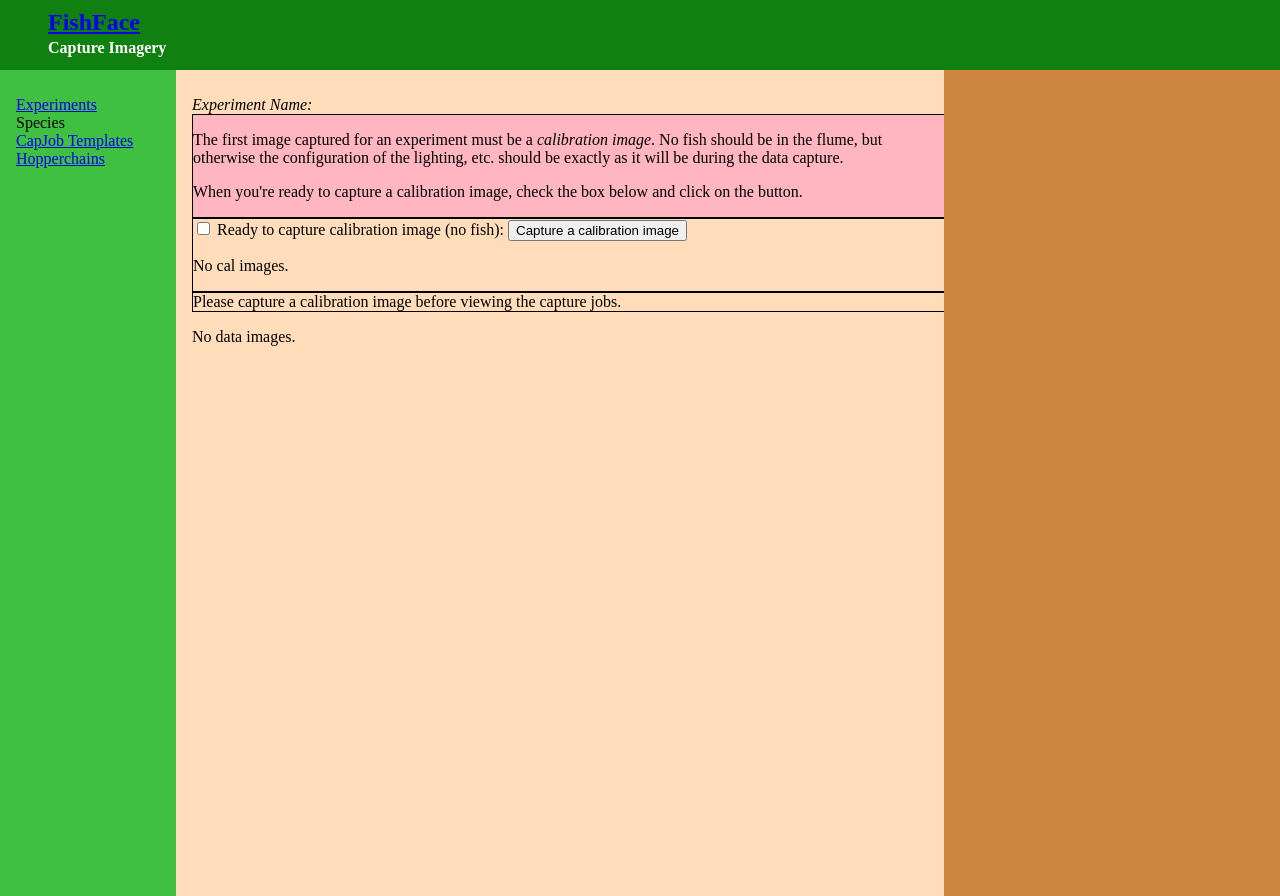
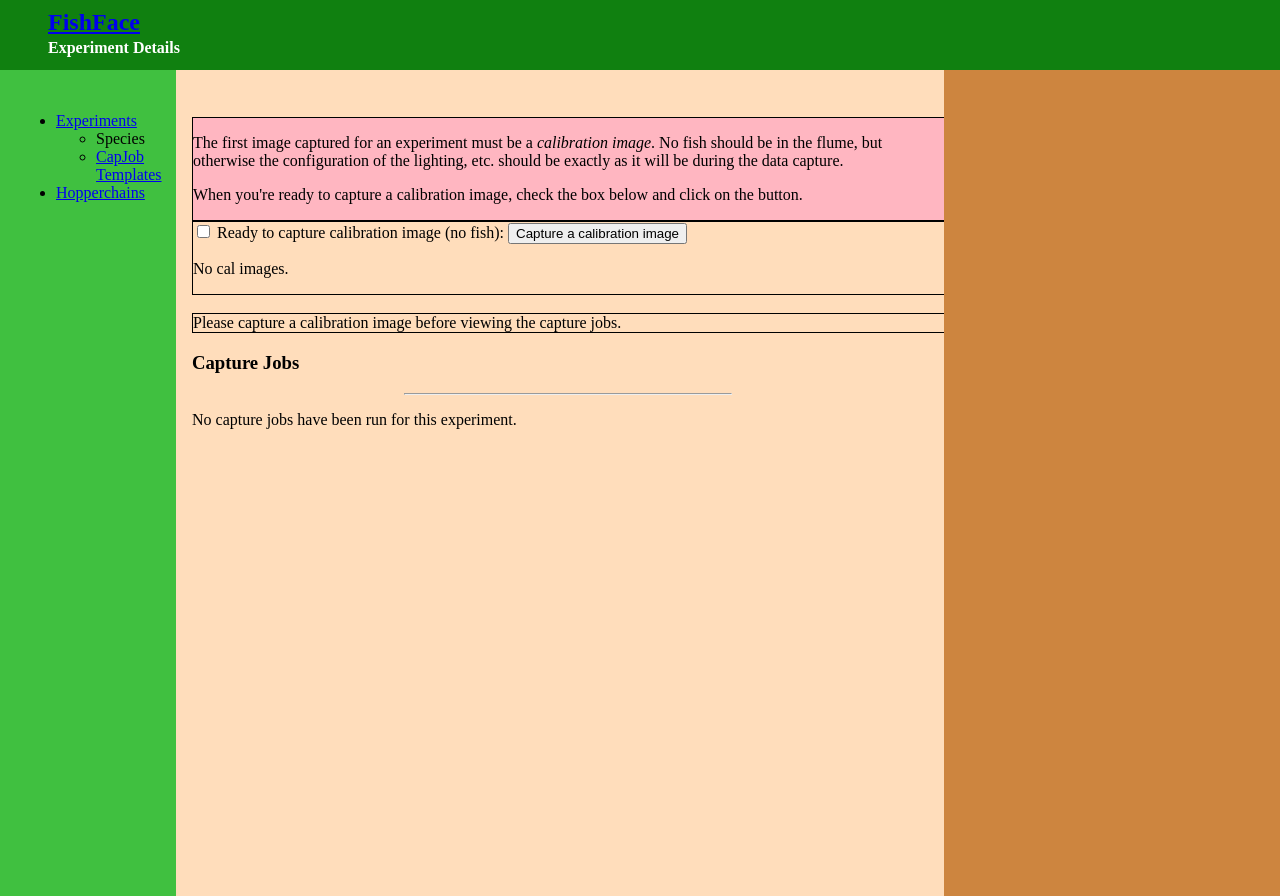
Before and after one commit to wil-langford/FishFace2, a Django app: template django_fishface/djff/templates/djff/experiment_capture.html in a window 1280 px wide. Run offline with Django 3.2, Linux system fonts and the light colour scheme; the template is opened without the code that fills it, so the values that code supplies are empty; parts of the project's set-up code (start-up, migrations or seed data) failed here and were passed over.

Commit message:
Tweaks to experiment interface.

```diff
--- a/django_fishface/django_fishface/settings.py
+++ b/django_fishface/django_fishface/settings.py
@@ -74,10 +74,11 @@ TIME_ZONE = 'America/Los_Angeles'
 
 USE_I18N = True
 
-USE_L10N = True
+USE_L10N = False
 
 USE_TZ = True
 
+DATETIME_FORMAT = 'Y-m-d H:i:s.u'
 
 # Static files (CSS, JavaScript, Images)
 # https://docs.djangoproject.com/en/1.6/howto/static-files/
--- a/django_fishface/djff/templates/djff/base.html
+++ b/django_fishface/djff/templates/djff/base.html
@@ -16,13 +16,14 @@
 
 <div id="sidebar">
     {% block sidebar %}
-        <a href="{% url 'djff:experiment_index' %}">Experiments</a>
-        <br>
-        Species
-        <br>
-        <a href="{% url 'djff:cjt_list' %}">CapJob Templates</a>
-        <br>
-        <a href="{% url 'djff:hopperchain_index' %}">Hopperchains</a>
+        <ul>
+        <li><a href="{% url 'djff:experiment_index' %}">Experiments</a></li>
+        <ul>
+            <li>Species</li>
+            <li><a href="{% url 'djff:cjt_list' %}">CapJob Templates</a></li>
+        </ul>
+        <li><a href="{% url 'djff:hopperchain_index' %}">Hopperchains</a></li>
+        </ul>
     {% endblock %}
 </div>
 
--- a/django_fishface/djff/templates/djff/experiment_capture.html
+++ b/django_fishface/djff/templates/djff/experiment_capture.html
@@ -2,17 +2,16 @@
 {% load staticfiles %}
 {% load djff_filters %}
 
-{% block subtitle %}Capture Imagery{% endblock %}
+{% block subtitle %}Experiment Details{% endblock %}
 
 
 
 {% block content %}
-    <em>Experiment Name:</em><br />
-    <strong>
+    <h1>
         <a href="{% url 'djff:experiment_rename' xp.id %}">
             {{ xp.experiment_name }}
         </a>
-    </strong>
+    </h1>
 
     {% if not cal_images %}
         <div class="boxed bad">
@@ -46,11 +45,12 @@
     {% else %}
         <p>No cal images.</p>
     {% endif %}
-
     </div>
 
+    <br>
+
     <div class="boxed">
-    {% if not capturerecords and cal_images and capturejob_templates %}
+    {% if not running_jobs and cal_images and capturejob_templates %}
     <ol>
     {% for cjt in capturejob_templates %}
         <li>
@@ -65,31 +65,31 @@
     {% endfor %}
     </ol>
 
-    {% elif capturerecords %}
-        <ol>
-        {% for cjr in capturerecords %}
-            <li>
-            Active capture job:<br>
+    {% elif running_jobs %}
+        {% for cjr in running_jobs %}
+            <strong>Active capture job:</strong><br>
             <em>Voltage</em>: {{ cjr.voltage }}<br>
             <em>Remaining</em>: {{ cjr.remaining }}/{{ cjr.total }}
-            </li>
         {% endfor %}
-        </ol>
     {% elif not cal_images %}
         Please capture a calibration image before viewing the capture jobs.
     {% endif %}
-
     </div>
 
+    <h3>Capture Jobs</h3>
+    <hr width="30%" />
 
-    {% if data_images %}
-        <h1>DATA</h1>
-        {% for img in data_images %}
+    {% for cjr, imageset in images_by_cjr %}
+        Started: {{ cjr.job_start }}<br>
+        Completed: {{ cjr.job_stop }}<br>
+        Captured {{ imageset.count }} images at {{ cjr.voltage }} volts:<br>
+        {% for img in imageset %}
             {{ img.linked_inline_bullet|mark_safe }}
         {% endfor %}
-    {% else %}
-        <p>No data images.</p>
-    {% endif %}
+        <hr width="30%" />
+    {% empty %}
+        <p>No capture jobs have been run for this experiment.</p>
+    {% endfor %}
 
 {% endblock %}
 
--- a/raspberrypi/raspi_imagery_server.py
+++ b/raspberrypi/raspi_imagery_server.py
@@ -244,6 +244,7 @@ class ImageryServer(object):
             'voltage': payload['voltage'],
             'xp_id': payload['xp_id'],
             'cjr_id': payload['cjr_id'],
+            'species': payload['species']
         }
 
         def capturejob_loop(
```
Also changed, not shown: django_fishface/djff/views.py (+12 -2 lines).
